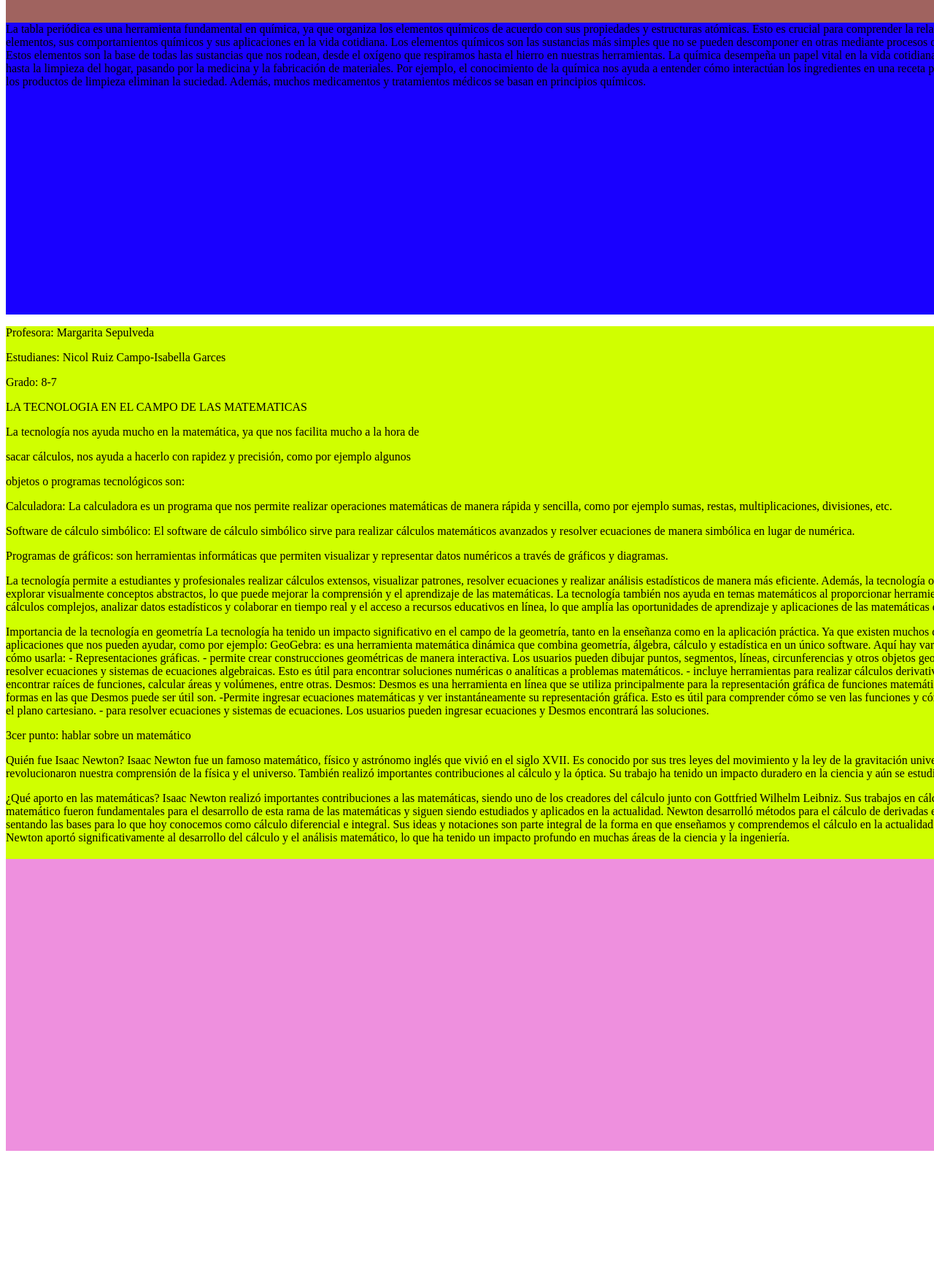
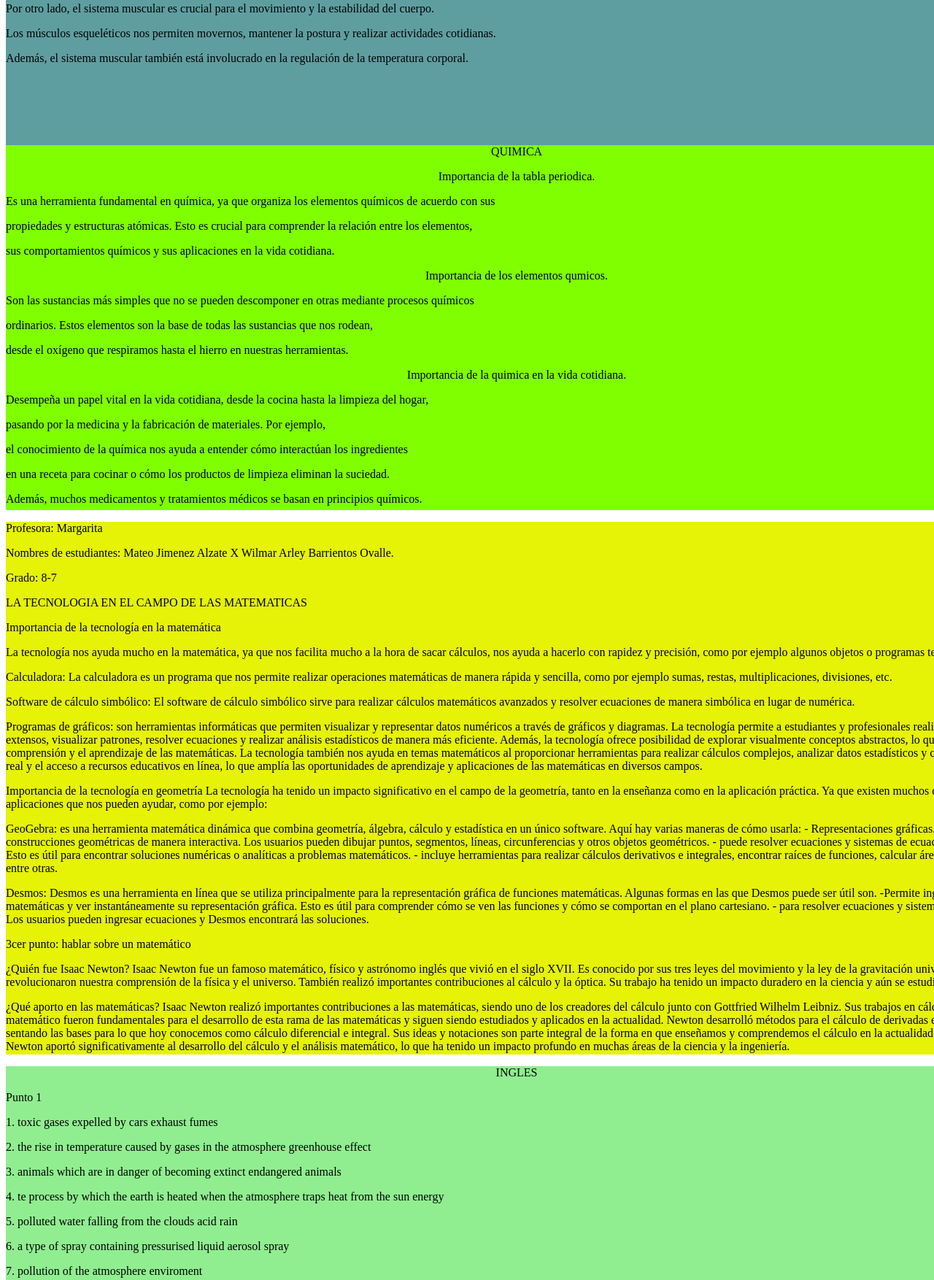
Before and after one commit to isabella091/pagina-8-7, a plain HTML site: page index.html in a window 1280 px wide. Shown: the part 943-2697 px from the top of the page at 73% size. Before the commit the page ends 2528 px from the top, so only its background shows below. Drawn offline with Linux system fonts and the light colour scheme.

Commit message:
ACTUALIZACION UNO ABRIL 15

```diff
--- a/index.html
+++ b/index.html
@@ -10,115 +10,160 @@
 <body>
 
 <div class="contenedor">
+    <p>NICOL RUIZ CAMPO</p>
+
 <center>Proyecto integrado</center>
 </div>
 
 <div class="Tecnologia">
+    <p><center>TECNOLOGIA</center></p>
 <p><center>¿Que son las fuentes de energia?</center></p>
-Fenomenos naturales capaces de generar energia aprovechables, estos procesos que proveen la capacidad de generar energia utilizable
+<p>Fuente de energía es un fenómeno físico o químico del que es posible explotar su energía con</p>
+<p>fines económicos o biofísicos. Según un primer criterio de clasificación, se les llama primarias</p>
+<p>si provienen de un fenómeno natural y no han sido transformadas (el sol, la biomasa, las corrientes de agua, </p>
+<p>el viento, los minerales energéticos o radiactivos); y secundarias si son resultado de una </p>
+<p>transformación intencionada a partir de las primarias para obtener la forma de energía.</p>
 
-<p><center>¿Que son las fuentes de energia renovable?</center></p>
-Aquellas cuyo utilizacion y consumo no disminuye sus reservas, se obtienen de recursos naturales que son virtualmente inagotable
-
-<p><center>¿Que son las fuentes no revonables?</center></p>
-Aquella cuya explotacion disminuye sustancialmente sus reservas, se agotan con el tiempo y no pueden ser reemplazadas a corto plazo
+ <p><center>¿Que son las fuentes de energia renovable?</center></p>
+ <p>Las energías renovables son:
+ <p>fuentes de energía que se regeneran naturalmente con el tiempo y no se agotan.</p>
+ <p>Son la parte más importante de la transición hacia un sistema energético que abandone</p>
+ <p>los combustibles fósiles, contrarrestando así el calentamiento global.</p>
+ <p>Y son energías limpias que protegen la salud humana y el medioambiente.</p>
 </div>
 
 <div class="biologia">
-    El sistema óseo es fundamental para el cuerpo humano, ya que proporciona soporte estructural,
-    protege los órganos internos y actúa como un almacén de minerales esenciales, como el calcio. Además,
-    la médula ósea es la principal ubicación de producción de células sanguíneas en el cuerpo.
-    Por otro lado, el sistema muscular es crucial para el movimiento y la estabilidad del cuerpo.
-     Los músculos esqueléticos nos permiten movernos, mantener la postura y realizar actividades cotidianas. Además, el sistema muscular también está involucrado en la regulación de la temperatura corporal y en la protección de los órganos internos.
+<p><CEnter>BIOLOGIA</CEnter></p>
+
+<center>Importancia del sistema oseo.</center>
+
+<p>El sistema óseo es fundamental para el cuerpo humano, ya que proporciona soporte estructural, </p>
+<p>protege los órganos internos y actúa como un almacén de minerales esenciales, como el calcio. </p>
+<p>Además, la médula ósea es la principal ubicación de producción de células sanguíneas en el cuerpo.</p>
+
+<center>Importancia del sistema muscular. </center>
+
+<p>Por otro lado, el sistema muscular es crucial para el movimiento y la estabilidad del cuerpo. </p>
+<p>Los músculos esqueléticos nos permiten movernos, mantener la postura y realizar actividades cotidianas.</p>
+<p>Además, el sistema muscular también está involucrado en la regulación de la temperatura corporal.</p>
 
 
 </div>
 
 <div class="quimica">
-     La tabla periódica es una herramienta fundamental en química, ya que organiza los elementos químicos
-     de acuerdo con sus propiedades y estructuras atómicas. Esto es crucial para comprender la relación entre
-      los elementos, sus comportamientos químicos y sus aplicaciones en la vida cotidiana.
-     Los elementos químicos son las sustancias más simples que no se pueden descomponer en otras mediante
-     procesos químicos ordinarios. Estos elementos son la base de todas las sustancias que nos rodean,
-      desde el oxígeno que respiramos hasta el hierro en nuestras herramientas.
-     La química desempeña un papel vital en la vida cotidiana, desde la cocina hasta la limpieza del hogar,
-     pasando por la medicina y la fabricación de materiales. Por ejemplo, el conocimiento de la química nos ayuda a entender
-     cómo interactúan los ingredientes en una receta para cocinar o cómo los productos de limpieza eliminan la suciedad. Además, muchos medicamentos
-     y tratamientos médicos se basan en principios químicos.
+    <center>QUIMICA</center>
 
+<p><center>Importancia de la tabla periodica.</center></p>
+<p>Es una herramienta fundamental en química, ya que organiza los elementos químicos de acuerdo con sus</p>
+<p>propiedades y estructuras atómicas. Esto es crucial para comprender la relación entre los elementos,</p>
+<p>sus comportamientos químicos y sus aplicaciones en la vida cotidiana.</p>
+
+
+<P><center>Importancia de los elementos qumicos.</center></P>
+<p>Son las sustancias más simples que no se pueden descomponer en otras mediante procesos químicos</p>
+<p>ordinarios. Estos elementos son la base de todas las sustancias que nos rodean,</p>
+<p>desde el oxígeno que respiramos hasta el hierro en nuestras herramientas.</p>
+
+<p><center>Importancia de la quimica en la vida cotidiana.</center></p>
+<p>Desempeña un papel vital en la vida cotidiana, desde la cocina hasta la limpieza del hogar, </p>
+<p>pasando por la medicina y la fabricación de materiales. Por ejemplo, </p>
+<p>el conocimiento de la química nos ayuda a entender cómo interactúan los ingredientes </p>
+<p>en una receta para cocinar o cómo los productos de limpieza eliminan la suciedad. </p>
+<p>Además, muchos medicamentos y tratamientos médicos se basan en principios químicos.</p>
 </div>
 
 <div class="matematicas">
-    <p>Profesora: Margarita Sepulveda
-    <p>Estudianes: Nicol Ruiz Campo-Isabella Garces</p>
+    <p>Profesora: Margarita</p>
+    <p>Nombres de estudiantes: Mateo Jimenez Alzate X Wilmar Arley Barrientos Ovalle.</p>
     <p>Grado: 8-7</p>
-   <p>LA TECNOLOGIA EN EL CAMPO DE LAS MATEMATICAS</p>
-
-<p>La tecnología nos ayuda mucho en la matemática, ya que nos facilita mucho a la hora de </p>
-<p>sacar cálculos, nos ayuda a hacerlo con rapidez y precisión, como por ejemplo algunos </p>
-<p>objetos o programas tecnológicos son:</p>
-<p>Calculadora: La calculadora es un programa que nos permite realizar operaciones
-    matemáticas de manera rápida y sencilla, como por ejemplo sumas, restas, multiplicaciones,
-    divisiones, etc.</p>
-<p>Software de cálculo simbólico: El software de cálculo simbólico sirve para realizar cálculos
-    matemáticos avanzados y resolver ecuaciones de manera simbólica en lugar de numérica.</p>
-<p>Programas de gráficos: son herramientas informáticas que permiten visualizar y representar
-    datos numéricos a través de gráficos y diagramas.</p>
-<p>La tecnología permite a estudiantes y profesionales realizar cálculos extensos, visualizar
-    patrones, resolver ecuaciones y realizar análisis estadísticos de manera más eficiente.
-    Además, la tecnología ofrece posibilidad de explorar visualmente conceptos abstractos, lo
-    que puede mejorar la comprensión y el aprendizaje de las matemáticas.
-    La tecnología también nos ayuda en temas matemáticos al proporcionar herramientas para
-    realizar cálculos complejos, analizar datos estadísticos y colaborar en tiempo real y el acceso a recursos educativos en línea, lo que amplía las oportunidades de aprendizaje y
-    aplicaciones de las matemáticas en diversos campos.</p>
-
+    <p>LA TECNOLOGIA EN EL CAMPO DE LAS MATEMATICAS</p>
+    <p>Importancia de la tecnología en la matemática</p>
+    La tecnología nos ayuda mucho en la matemática, ya que nos facilita mucho a la hora de sacar cálculos, nos ayuda a hacerlo con rapidez y precisión, como por ejemplo algunos objetos o programas tecnológicos son:
+    <p>Calculadora: La calculadora es un programa que nos permite realizar operaciones matemáticas de manera rápida y sencilla, como por ejemplo sumas, restas, multiplicaciones, divisiones, etc.</p>
+    <p>Software de cálculo simbólico: El software de cálculo simbólico sirve para realizar cálculos matemáticos avanzados y resolver ecuaciones de manera simbólica en lugar de numérica.</p>
+    <p>Programas de gráficos: son herramientas informáticas que permiten visualizar y representar datos numéricos a través de gráficos y diagramas.
+        La tecnología permite a estudiantes y profesionales realizar cálculos extensos, visualizar patrones, resolver ecuaciones y realizar análisis estadísticos de manera más eficiente.
+        Además, la tecnología ofrece posibilidad de explorar visualmente conceptos abstractos, lo que puede mejorar la comprensión y el aprendizaje de las matemáticas.
+        La tecnología también nos ayuda en temas matemáticos al proporcionar herramientas para realizar cálculos complejos, analizar datos estadísticos y colaborar en tiempo real y el acceso
+        a recursos educativos en línea, lo que amplía las oportunidades de aprendizaje y aplicaciones de las matemáticas en diversos campos.</p>
     <p>Importancia de la tecnología en geometría
-        La tecnología ha tenido un impacto significativo en el campo de la geometría, tanto en la
-        enseñanza como en la aplicación práctica. Ya que existen muchos dispositivos y
-        aplicaciones que nos pueden ayudar, como por ejemplo:
-        GeoGebra: es una herramienta matemática dinámica que combina geometría, álgebra,
-        cálculo y estadística en un único software. Aquí hay varias maneras de cómo usarla:
+        La tecnología ha tenido un impacto significativo en el campo de la geometría, tanto en la enseñanza como en la aplicación práctica. Ya que existen muchos dispositivos y aplicaciones que nos pueden ayudar, como por ejemplo:</p>
+    <p>GeoGebra: es una herramienta matemática dinámica que combina geometría, álgebra, cálculo y estadística en un único software. Aquí hay varias maneras de cómo usarla:
         - Representaciones gráficas.
-        - permite crear construcciones geométricas de manera interactiva. Los usuarios pueden
-        dibujar puntos, segmentos, líneas, circunferencias y otros objetos geométricos.
-        - puede resolver ecuaciones y sistemas de ecuaciones algebraicas. Esto es útil para
-        encontrar soluciones numéricas o analíticas a problemas matemáticos.
-        - incluye herramientas para realizar cálculos derivativos e integrales, encontrar raíces
-        de funciones, calcular áreas y volúmenes, entre otras.
-        Desmos: Desmos es una herramienta en línea que se utiliza principalmente para la
-        representación gráfica de funciones matemáticas. Algunas formas en las que Desmos
-        puede ser útil son.
-        -Permite ingresar ecuaciones matemáticas y ver instantáneamente su representación
-        gráfica. Esto es útil para comprender cómo se ven las funciones y cómo se comportan en
-        el plano cartesiano.
-        - para resolver ecuaciones y sistemas de ecuaciones. Los usuarios pueden ingresar
-        ecuaciones y Desmos encontrará las soluciones.</p>
-
-<p>3cer punto: hablar sobre un matemático</p>
-
-<p>Quién fue Isaac Newton?
-    Isaac Newton fue un famoso matemático, físico y astrónomo inglés que vivió en el siglo XVII.
-    Es conocido por sus tres leyes del movimiento y la ley de la gravitación universal, que
-    revolucionaron nuestra comprensión de la física y el universo. También realizó importantes
-    contribuciones al cálculo y la óptica. Su trabajo ha tenido un impacto duradero en la ciencia
-    y aún se estudia y admira.</p>
-<p>¿Qué aporto en las matemáticas?
-    Isaac Newton realizó importantes contribuciones a las matemáticas, siendo uno de los
-    creadores del cálculo junto con Gottfried Wilhelm Leibniz. Sus trabajos en cálculo y
-    análisis matemático fueron fundamentales para el desarrollo de esta rama de las
-    matemáticas y siguen siendo estudiados y aplicados en la actualidad.
-    Newton desarrolló métodos para el cálculo de derivadas e integrales, sentando las bases
-    para lo que hoy conocemos como cálculo diferencial e integral. Sus ideas y notaciones son
-    parte integral de la forma en que enseñamos y comprendemos el cálculo en la actualidad.
-    En resumen, Isaac Newton aportó significativamente al desarrollo del cálculo y el análisis
-    matemático, lo que ha tenido un impacto profundo en muchas áreas de la ciencia y la
-    ingeniería.</p>
-
+        - permite crear construcciones geométricas de manera interactiva. Los usuarios pueden dibujar puntos, segmentos, líneas, circunferencias y otros objetos geométricos.
+        - puede resolver ecuaciones y sistemas de ecuaciones algebraicas. Esto es útil para encontrar soluciones numéricas o analíticas a problemas matemáticos.
+        - incluye herramientas para realizar cálculos derivativos e integrales, encontrar raíces de funciones, calcular áreas y volúmenes, entre otras.</p>
+    <p>Desmos: Desmos es una herramienta en línea que se utiliza principalmente para la representación gráfica de funciones matemáticas. Algunas formas en las que Desmos puede ser útil son.
+        -Permite ingresar ecuaciones matemáticas y ver instantáneamente su representación gráfica. Esto es útil para comprender cómo se ven las funciones y cómo se comportan en el plano cartesiano.
+        - para resolver ecuaciones y sistemas de ecuaciones. Los usuarios pueden ingresar ecuaciones y Desmos encontrará las soluciones.</p>
+    <p>3cer punto: hablar sobre un matemático</p>
+    <p>¿Quién fue Isaac Newton?
+        Isaac Newton fue un famoso matemático, físico y astrónomo inglés que vivió en el siglo XVII. Es conocido por sus tres leyes del movimiento y la ley de la gravitación universal, que revolucionaron nuestra comprensión de la física y el universo. También realizó importantes contribuciones al cálculo y la óptica. Su trabajo ha tenido un impacto duradero en la ciencia y aún se estudia y admira.</p>
+    <p>¿Qué aporto en las matemáticas?
+        Isaac Newton realizó importantes contribuciones a las matemáticas, siendo uno de los creadores del cálculo junto con Gottfried Wilhelm Leibniz. Sus trabajos en cálculo y análisis matemático fueron fundamentales para el desarrollo de esta rama de las matemáticas y siguen siendo estudiados y aplicados en la actualidad.
+        Newton desarrolló métodos para el cálculo de derivadas e integrales, sentando las bases para lo que hoy conocemos como cálculo diferencial e integral. Sus ideas y notaciones son parte integral de la forma en que enseñamos y comprendemos el cálculo en la actualidad.
+        En resumen, Isaac Newton aportó significativamente al desarrollo del cálculo y el análisis matemático, lo que ha tenido un impacto profundo en muchas áreas de la ciencia y la ingeniería.</p>
 </div>
 
 <div class="ingles">
 
+    <p><center>INGLES</center></p>
+
+    <p>Punto 1</p>
+<p>1. toxic gases expelled by cars exhaust fumes</p>
+2. the rise in temperature caused by gases in the atmosphere greenhouse effect
+<p>3. animals which are in danger of becoming extinct endangered animals </p>
+4. te process by which the earth is heated  when the atmosphere traps heat from the sun energy
+<p>5. polluted water falling from the clouds acid rain</p>
+6. a type of spray containing pressurised liquid aerosol spray
+<p>7. pollution of the atmosphere enviroment</p>
+8. a dense forest in a tropical región rainforest
+<p>9. it protects us from the suns ultraviolet radiation ozone layer</p>
+10. the natural world in which people, animals and plants live planet
+<p>11. the power that comes from coal, electricity, gas, etc. that is used for producing heat air pollution</p>
+12. cutting down threes over a large área deforestation
+<p>13. put used objets and materials  through a process so that they can be used again recycle </p>
+14. a person who wants to protect the environment enviromentalist
+<p>15. a chemical subtance that is used for killing especially insects that eat food crops pesticide</p>
+16. add a chemical substance which will make the water dirty or harmful wáter contamination
+<p>17. a large body in space that moves around the sun global warming</p>
+<p>Punto 2</p>
+1. Every day, I take out the garbage to make sure it gets properly disposed of.
+<p>2. Every week, I separate waste into recycling, compost, and trash to minimize my environmental impact.</p>
+3. i never pollute the rivers in the city.
+<p>4. Always remember to protect nature by leaving no trace when hiking and camping in the wilderness.</p>
+5. Regularly, I recycle useful things like glass bottles and cardboard to reduce waste and conserve resources.
+<p>6. Oftentimes, I use eco-friendly things such as reusable bags and metal straws to minimize my environmental footprint.</p>
+7. Sometimes I forget to turn off lights, but I'm making an effort to be more mindful of my energy usage.
+<p>8. Every morning, I take care of my plants by watering them and making sure they get enough sunlight to thrive.</p>
+9. Sometimes, I avoid wasting water by turning off the tap while lathering my hands to conserve this important resource.
+<p>10. I never throw garbage on the ground, I always deposit it in the appropriate container. </p>
+11. Oftentimes, I make an effort to reuse the same things to reduce waste and promote sustainability.
+<p>12. Every day, I make sure to recycle plastic bottles to help minimize plastic pollution and protect the environment.</p>
+
+<p>Punto 3</p>
+
+1. Bike more, drive less: Good for reducing air pollution, traffic congestion, and promoting physical activity.
+
+<p>2. Reduce, reuse, recycle: Important for minimizing waste and conserving resources. It's necessary for a sustainable future.</p>
+
+3. Choose sustainable seafood: It's important to protect marine ecosystems by making responsible seafood choices.
+
+<p>4. Plant a tree: Urgent to combat deforestation and reduce carbon dioxide in the atmosphere.</p>
+
+5. Educate: It's necessary to spread awareness about environmental issues and inspire others to take action.
+
+<p>6. Conserve water: Important for ensuring there's enough clean water for everyone and reducing strain on water sources.</p>
+
+7. Shop wisely: It's beneficial to support eco-friendly products and reduce the demand for goods that harm the environment.
+
+<p>8. Don't send chemicals into our waterways: It's urgent to prevent water pollution and protect aquatic life.</p>
+
+9. Volunteer: Good for supporting environmental organizations and initiatives that work towards a healthier planet.
+
+<p>10. Long-lasting light bulbs are a bright idea: It's good to use energy-efficient bulbs as they reduce electricity consumption and the need for frequent replacements, which is beneficial for both your wallet and the environment.</p>
+
+
 </div>
-
 </body>
 </html>
--- a/temas.css
+++ b/temas.css
@@ -1,36 +1,36 @@
 .contenedor{
     width: 1400px;
-    height: 150px;
-    background-color: rgb(255, 0, 64);
-    font-size: 100px;
+    height: 230px;
+    background-color: aqua;
+    font-size: 50px;
     }
 
     .Tecnologia {
         width: 1400px;
-        height: 400px;
-        background-color: rgb(210, 255, 127);
+        height: 430px;
+        background-color: aquamarine;
     }
 
     .biologia {
     width: 1400px;
     height: 400px;
-    background-color: rgb(160, 99, 95);
+    background-color: cadetblue;
     }
 
     .quimica {
     width: 1400px;
-    height: 400px;
-    background-color: rgb(25, 0, 255);
+    height: 500px;
+    background-color: chartreuse;
     }
 
     .matematicas {
     width: 1400px;
     height: 730px;
-    background-color: rgb(208, 255, 0);
+    background-color: rgb(230, 242, 6);
     }
 
     .ingles {
     width: 1400px;
-    height: 400px;
-    background-color: rgb(238, 144, 222);
+    height: 1450px;
+    background-color: lightgreen;
     }
```
